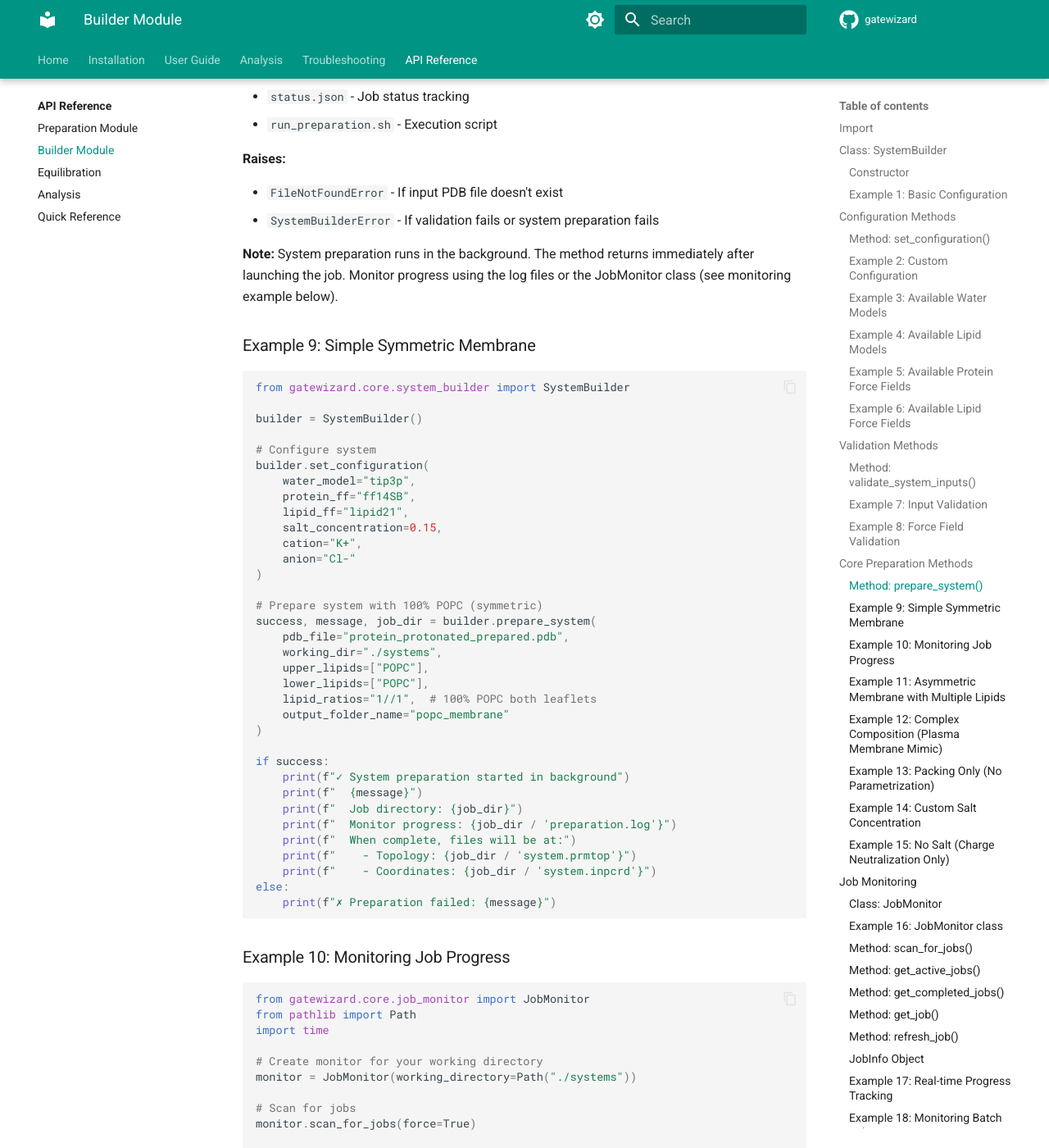
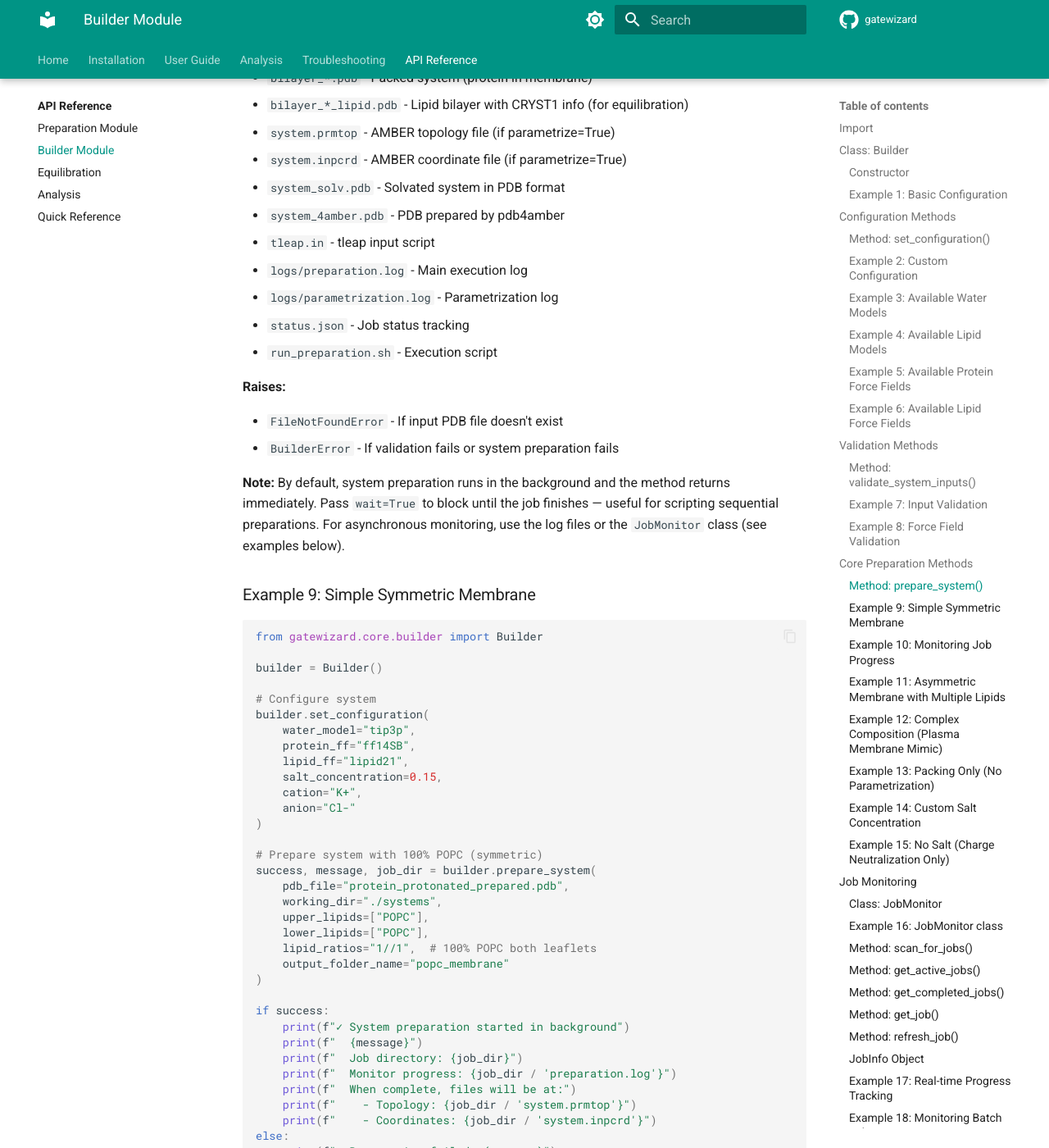
Before and after one commit to maurobedoya/gatewizard, an MkDocs documentation site: the page built from docs/api/builder.md, in a window 1280 px wide and 1400 px high, scrolled down 8420 px. Shown: the whole window at 82% size. Built offline with MkDocs 1.6.1 and Material for MkDocs 9.7.7, drawn with Linux system fonts in a browser that asks for light colours; comment, search, counter and statistics services are not loaded; the version menu is left out; some of the changed text lies outside the part shown.

Commit message:
Docs: rename SystemBuilder and Propka modules
Update documentation and example READMEs to reflect API renames and related docs changes: SystemBuilder -> Builder and propka module -> preparation (including PropkaError -> PreparationError).

````diff
--- a/docs/api/builder.md
+++ b/docs/api/builder.md
@@ -12,23 +12,23 @@ Module for preparing membrane protein systems with automated lipid bilayer const
 ## Import
 
 ```python
-from gatewizard.core.system_builder import SystemBuilder
+from gatewizard.core.builder import Builder
 from gatewizard.tools.force_fields import ForceFieldManager
 ```
 
-## Class: SystemBuilder
+## Class: Builder
 
 Main class for building membrane protein systems with complete control over lipid composition, force fields, and system parameters.
 
 ### Constructor
 
 ```python
-SystemBuilder()
+Builder()
 ```
 
 **Parameters:** None
 
-**Returns:** `SystemBuilder` instance
+**Returns:** `Builder` instance
 
 **Default Configuration:**
 
@@ -47,11 +47,12 @@ SystemBuilder()
 
 ### Example 1: Basic Configuration
 ```python
-from gatewizard.core.system_builder import SystemBuilder
+from gatewizard.core.builder import Builder
 
-builder = SystemBuilder()
+builder = Builder()
 print(f"Default water model: {builder.config['water_model']}")
 print(f"Default protein force field: {builder.config['protein_ff']}")
+print(f"Default lipid parameters: {builder.config['lipid_ff']}")
 ```
 
 ---
@@ -86,9 +87,9 @@ set_configuration(**kwargs)
 
 ### Example 2: Custom Configuration
 ```python
-from gatewizard.core.system_builder import SystemBuilder
+from gatewizard.core.builder import Builder
 
-builder = SystemBuilder()
+builder = Builder()
 
 # Configure for specific system
 builder.set_configuration(
@@ -217,12 +218,12 @@ validate_system_inputs(
 
 ### Example 7: Input Validation
 ```python
-from gatewizard.core.system_builder import SystemBuilder
+from gatewizard.core.builder import Builder
 
-builder = SystemBuilder()
+builder = Builder()
 
 # Validate inputs before preparation
-valid, error_msg = builder.validate_system_inputs(
+valid, msg = builder.validate_system_inputs(
     pdb_file="protein_protonated_prepared.pdb",
     upper_lipids=["POPC", "POPE"],
     lower_lipids=["POPC", "POPE"],
@@ -286,6 +290,10 @@ prepare_system(
 | `lower_lipids` | `List[str]` | Yes | List of lipid types for lower leaflet |
 | `lipid_ratios` | `str` | No | Lipid molar ratios (format: "ratio1:ratio2//ratio3:ratio4") |
 | `output_folder_name` | `str` | No | Custom output folder name (kwarg) |
+| `wait` | `bool` | No | Block until the job completes or errors (default `False`) |
+| `wait_timeout` | `float` | No | Maximum seconds to wait when `wait=True` (`None` = unlimited) |
+| `wait_poll_interval` | `float` | No | Seconds between status checks (default `5.0`) |
+| `wait_verbose` | `bool` | No | Print elapsed-time progress while waiting (default `True`) |
 | `**kwargs` | `Any` | No | Additional configuration parameters (override defaults) |
 
 **Returns:** `Tuple[bool, str, Optional[Path]]`
@@ -335,15 +343,17 @@ In `{output_folder_name}/` directory:
 **Raises:**
 
 - `FileNotFoundError` - If input PDB file doesn't exist
-- `SystemBuilderError` - If validation fails or system preparation fails
+- `BuilderError` - If validation fails or system preparation fails
 
-**Note:** System preparation runs in the background. The method returns immediately after launching the job. Monitor progress using the log files or the JobMonitor class (see monitoring example below).
+**Note:** By default, system preparation runs in the background and the method returns immediately.
+Pass `wait=True` to block until the job finishes — useful for scripting sequential preparations.
+For asynchronous monitoring, use the log files or the `JobMonitor` class (see examples below).
 
 ### Example 9: Simple Symmetric Membrane
 ```python
-from gatewizard.core.system_builder import SystemBuilder
+from gatewizard.core.builder import Builder
 
-builder = SystemBuilder()
+builder = Builder()
 
 # Configure system
 builder.set_configuration(
@@ -381,7 +391,6 @@ else:
 ```python
 from gatewizard.core.job_monitor import JobMonitor
 from pathlib import Path
-import time
 
 # Create monitor for your working directory
 monitor = JobMonitor(working_directory=Path("./systems"))
@@ -413,16 +422,16 @@ else:
 # Check for completed jobs
 completed_jobs = monitor.get_completed_jobs()
 if completed_jobs:
-    print(f"\n✓ Found {len(completed_jobs)} completed job(s)")
+    print(f"✓ Found {len(completed_jobs)} completed job(s)")
     for job_id, job_info in completed_jobs.items():
         print(f"  - {job_info.job_dir.name}: {job_info.status.value}")
 ```
 
 ### Example 11: Asymmetric Membrane with Multiple Lipids
 ```python
-from gatewizard.core.system_builder import SystemBuilder
+from gatewizard.core.builder import Builder
 
-builder = SystemBuilder()
+builder = Builder()
 
 # Configure for asymmetric membrane
 builder.set_configuration(
@@ -463,9 +472,9 @@ else:
 
 ### Example 12: Complex Composition (Plasma Membrane Mimic)
 ```python
-from gatewizard.core.system_builder import SystemBuilder
+from gatewizard.core.builder import Builder
 
-builder = SystemBuilder()
+builder = Builder()
 
 # Plasma membrane-like composition
 # Upper: PC-rich with cholesterol
@@ -494,9 +503,9 @@ else:
 
 ### Example 13: Packing Only (No Parametrization)
 ```python
-from gatewizard.core.system_builder import SystemBuilder
+from gatewizard.core.builder import Builder
 
-builder = SystemBuilder()
+builder = Builder()
 
 # Only pack the system, don't parametrize
 # Useful for visual inspection before parametrization
@@ -522,9 +531,9 @@ else:
 
 ### Example 14: Custom Salt Concentration
 ```python
-from gatewizard.core.system_builder import SystemBuilder
+from gatewizard.core.builder import Builder
 
-builder = SystemBuilder()
+builder = Builder()
 
 # High salt concentration for ionic strength studies
 success, message, job_dir = builder.prepare_system(
@@ -551,9 +560,9 @@ else:
 
 ### Example 15: No Salt (Charge Neutralization Only)
 ```python
-from gatewizard.core.system_builder import SystemBuilder
+from gatewizard.core.builder import Builder
 
-builder = SystemBuilder()
+builder = Builder()
 
 # Neutralize system charges only (no extra salt)
 success, message, job_dir = builder.prepare_system(
@@ -730,9 +739,9 @@ from pathlib import Path
 import time
 
 # Start a system preparation (runs in background)
-from gatewizard.core.system_builder import SystemBuilder
+from gatewizard.core.builder import Builder
 
-builder = SystemBuilder()
+builder = Builder()
 success, message, job_dir = builder.prepare_system(
     pdb_file="protein_protonated_prepared.pdb",
     working_dir="./systems",
````
Also changed, not shown: other parts of docs/api/builder.md (+8 -5 lines), docs/QUICK_REFERENCE.md (+6 -6 lines), docs/api/index.md (+1 -1 lines), docs/api/preparation.md (+28 -28 lines), 3 other files.
